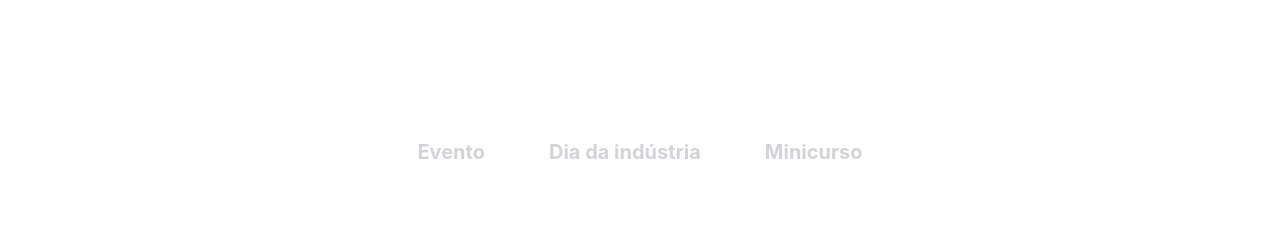
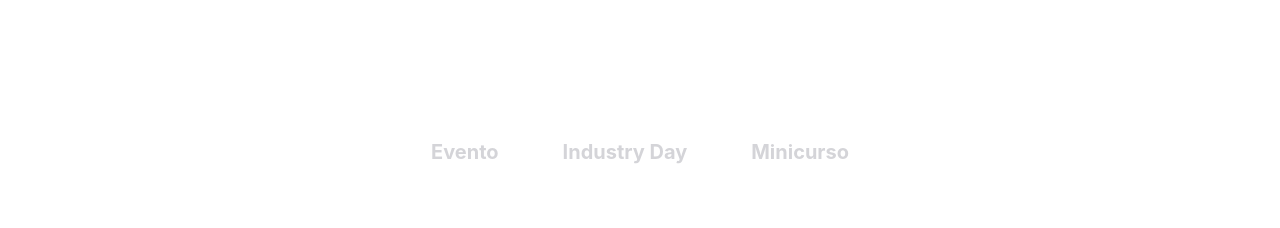
Before and after one commit to softeam-org/sibragecsbtic-web, a React (Vite) app: page /inscricoes in a window 1280 px wide. Shown: the part 1460-1688 px from the top of the page. Built offline with nearby package versions, Linux system fonts and the light colour scheme; what tailwind-nord would draw is missing.

Commit message:
Alterado para Industry day

```diff
--- a/src/components/Prices.jsx
+++ b/src/components/Prices.jsx
@@ -9,7 +9,7 @@ function Prices() {
 
   const handleEventType = (type) => { // Checa o tipo de evento e seta o tipo de evento no mobile
     switch (type) {
-      case "Dia da indústria":
+      case "Industry Day":
         setType("industryDay");
         break;
      /*  case "Jantar":
@@ -41,7 +41,7 @@ function Prices() {
               type === "industryDay" ? "text-nord0" : ""
             }`}
           >
-            Dia da indústria
+            Industry Day
           </p>
         </div>
         {/* <div onClick={() => setType("Jantar")}>
@@ -73,7 +73,7 @@ function Prices() {
           onChange={(event) => handleEventType(event.target.value)}
         >
           <option value='Evento'>Evento</option>
-          <option value='Dia da indústria'>Dia da indústria</option>
+          <option value='Industry Day'>Industry Day</option>
          {/*  <option value='Jantar'>Jantar</option> */}
           <option value='Minicurso'>Minicurso</option>
         </select>
```
